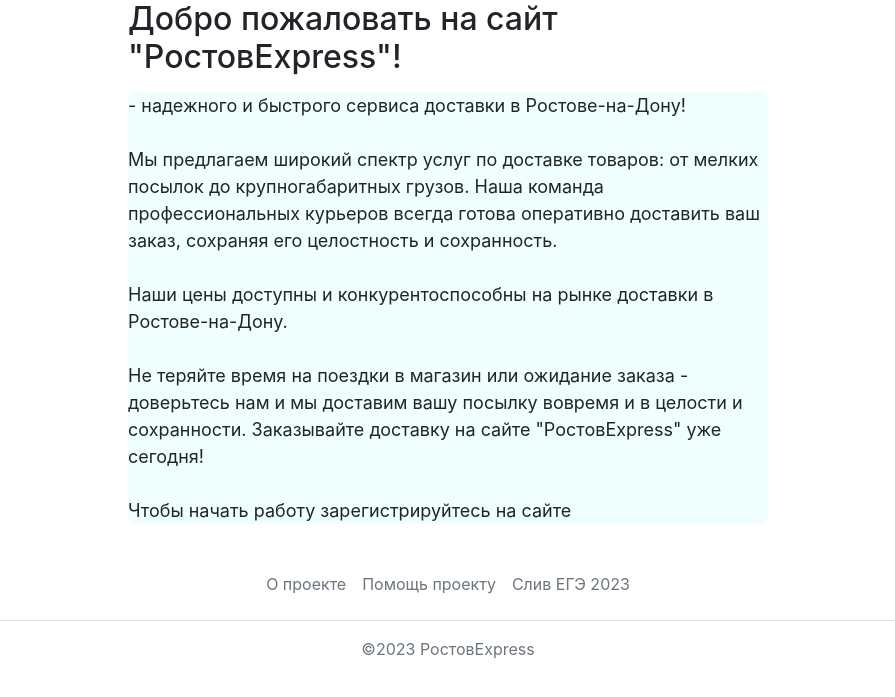
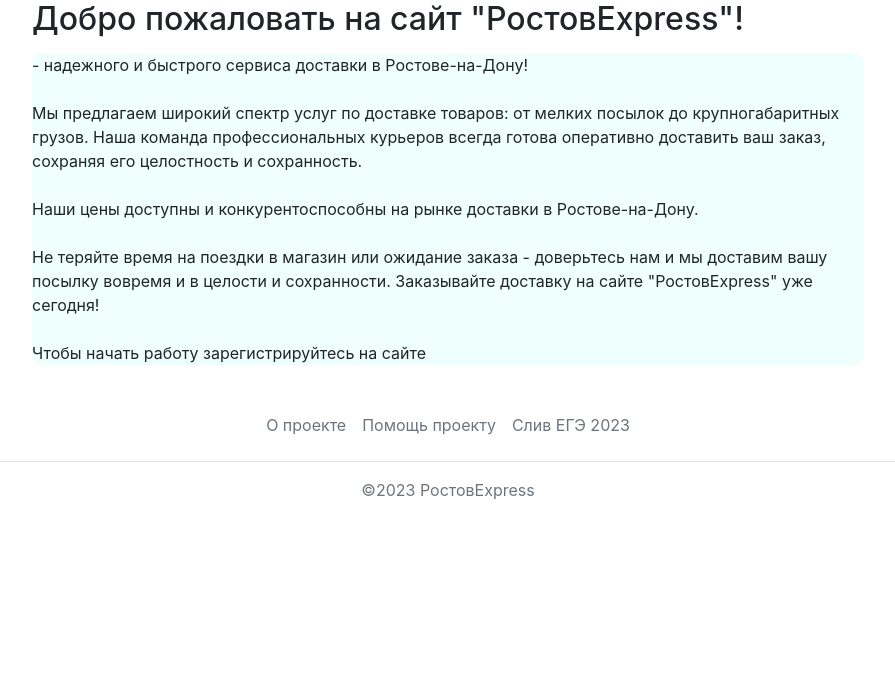
Before and after one commit to mishajirx/RostovExpress, a Flask app: page / in a window 1280 px wide. Shown: the part 70-767 px from the top of the page, without its empty margins (192-1087 px from the left). Run offline with Flask 2, Linux system fonts and the light colour scheme; some libraries are stand-ins or nearby versions.

Commit message:
Upgraded homepage.html

```diff
--- a/templates/homepage.html
+++ b/templates/homepage.html
@@ -6,8 +6,8 @@
 
 
             {% if not current_user.is_authenticated %}
-                <h2 style="width: 50vw">Добро пожаловать на сайт "РостовExpress"!</h2>
-                <div id="intro" style="width: 50vw; font-size: large; background-color: #EEFFFE; border-radius: 10px">
+                <h2 style="width: 65vw">Добро пожаловать на сайт "РостовExpress"!</h2>
+                <div id="intro" style="width: 65vw; font-size: medium; background-color: #EEFFFE; border-radius: 10px">
                     - надежного и быстрого сервиса доставки в Ростове-на-Дону!<br><br>
 
                     Мы предлагаем широкий спектр услуг по доставке товаров: от мелких посылок до крупногабаритных
```
